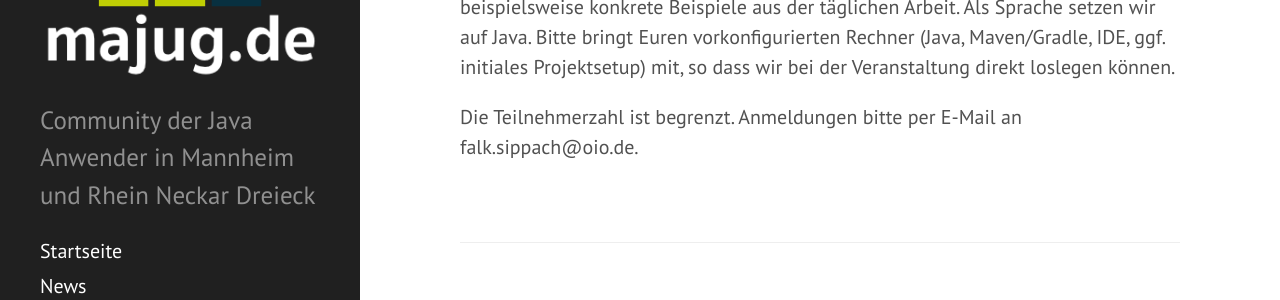
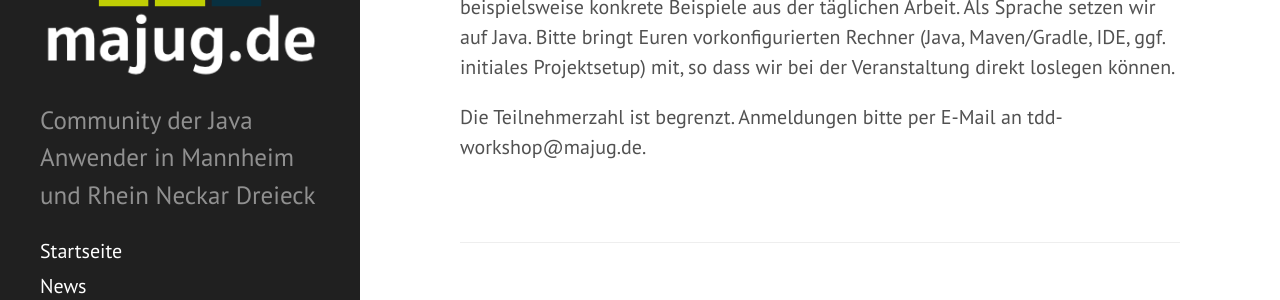
Before and after one commit to majug/majug.github.io, a Jekyll site: the page built from _posts/2016-02-25-TDD-workshop.md, in a window 1280 px wide and 900 px high, scrolled down 857 px. Shown: the part 296-596 px from the top of the window. Built offline with Jekyll 4.4.1, drawn with Linux system fonts in a browser that asks for light colours; Markdown is read by kramdown in place of the engine named in the settings.

Commit message:
Updated email address to redirect address

```diff
--- a/_posts/2016-02-25-TDD-workshop.md
+++ b/_posts/2016-02-25-TDD-workshop.md
@@ -23,4 +23,4 @@ Zusammen mit TDD-Urgestein Johannes Link (Autor des ersten deutschsprachigen [Bu
 
 Eure in dieser Richtung bereits gesammelten Erfahrungen sind genauso wichtig wie beispielsweise konkrete Beispiele aus der täglichen Arbeit. Als Sprache setzen wir auf Java. Bitte bringt Euren vorkonfigurierten Rechner (Java, Maven/Gradle, IDE, ggf. initiales Projektsetup) mit, so dass wir bei der Veranstaltung direkt loslegen können.
 
-Die Teilnehmerzahl ist begrenzt. Anmeldungen bitte per E-Mail an falk.sippach<spamschutz>@oio.de.
+Die Teilnehmerzahl ist begrenzt. Anmeldungen bitte per E-Mail an tdd-workshop<spamschutz>@majug.de.
```
